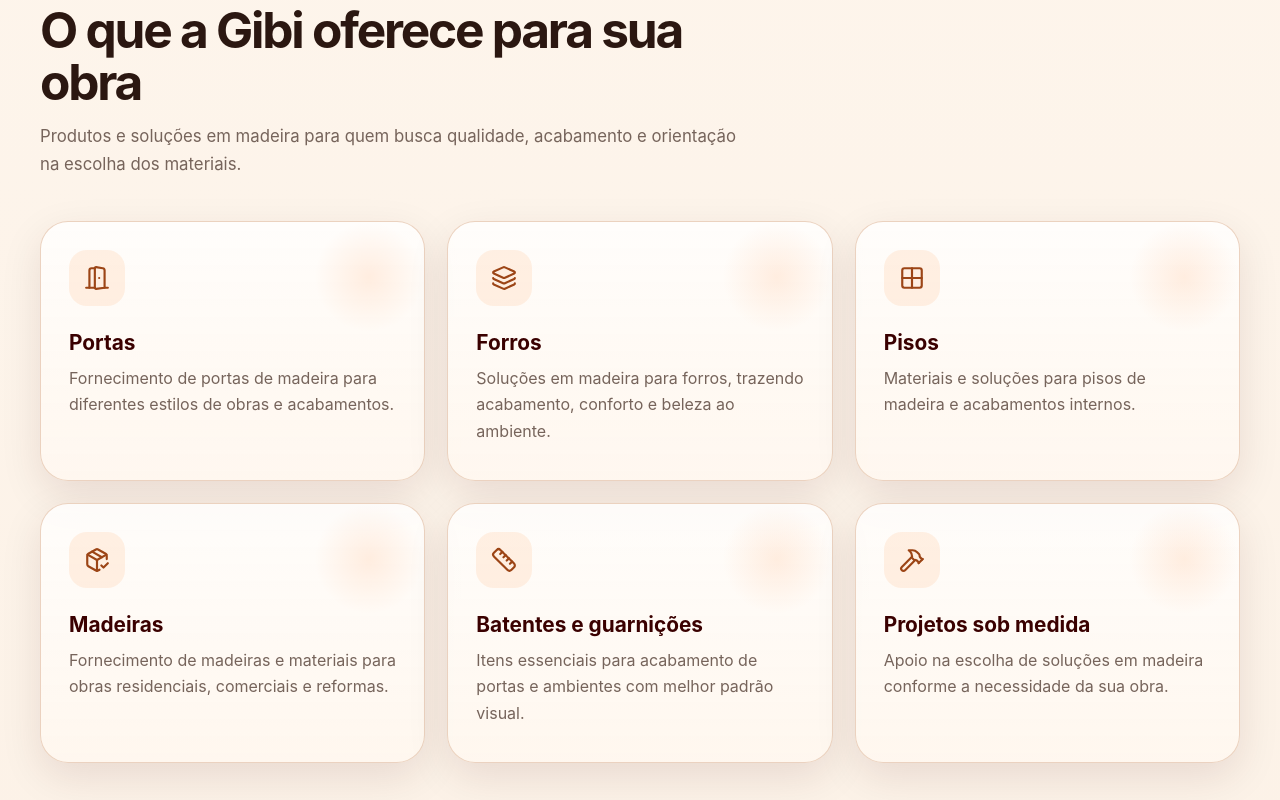
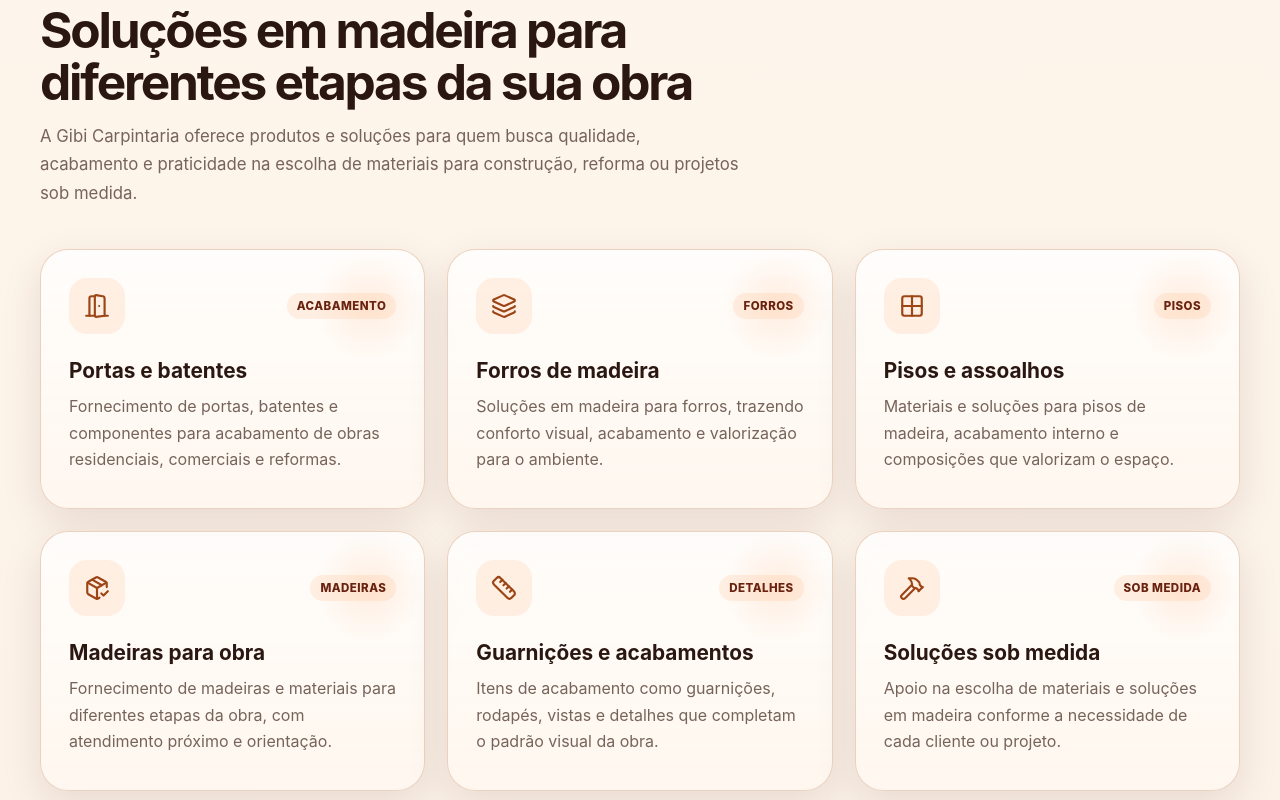
Before and after one commit to PontesDiogo/gibi-carpintaria-site, a React (Vite) app: page / in a window 1280 px wide. Shown: the part 1160-1960 px from the top of the page. Built offline with nearby package versions, Linux system fonts and the light colour scheme.

Commit message:
feat: melhora apresentação de serviços e projetos realizados

```diff
--- a/index.html
+++ b/index.html
@@ -2,9 +2,9 @@
 <html lang="en">
   <head>
     <meta charset="UTF-8" />
-    <link rel="icon" type="image/svg+xml" href="/favicon.svg" />
+    <link rel="icon" type="image/svg+xml" href="/logoGibi.svg" />
     <meta name="viewport" content="width=device-width, initial-scale=1.0" />
-    <title>gibi-carpintaria-site</title>
+    <title>Gibi Carpintaria</title>
   </head>
   <body>
     <div id="root"></div>
--- a/src/components/home/ProjectsSection.tsx
+++ b/src/components/home/ProjectsSection.tsx
@@ -7,10 +7,13 @@
       <div className="container">
         <div className="section-heading section-heading--center">
           <span className="section-badge">Projetos realizados</span>
-          <h2>Serviços e soluções entregues pela Gibi</h2>
+
+          <h2>Serviços e soluções que representam a qualidade da Gibi</h2>
+
           <p>
-            Confira alguns exemplos de serviços e fornecimentos que representam
-            as soluções oferecidas pela Gibi Carpintaria.
+            Veja exemplos de fornecimentos, aplicações e soluções em madeira
+            que demonstram como a Gibi pode apoiar diferentes tipos de obras,
+            reformas e acabamentos.
           </p>
         </div>
 
--- a/src/components/home/ServiceSection.tsx
+++ b/src/components/home/ServiceSection.tsx
@@ -10,52 +10,61 @@
 const services = [
   {
     icon: DoorOpen,
-    title: 'Portas',
+    title: 'Portas e batentes',
     description:
-      'Fornecimento de portas de madeira para diferentes estilos de obras e acabamentos.',
+      'Fornecimento de portas, batentes e componentes para acabamento de obras residenciais, comerciais e reformas.',
+    tag: 'Acabamento',
   },
   {
     icon: Layers,
-    title: 'Forros',
+    title: 'Forros de madeira',
     description:
-      'Soluções em madeira para forros, trazendo acabamento, conforto e beleza ao ambiente.',
+      'Soluções em madeira para forros, trazendo conforto visual, acabamento e valorização para o ambiente.',
+    tag: 'Forros',
   },
   {
     icon: Grid2X2,
-    title: 'Pisos',
+    title: 'Pisos e assoalhos',
     description:
-      'Materiais e soluções para pisos de madeira e acabamentos internos.',
+      'Materiais e soluções para pisos de madeira, acabamento interno e composições que valorizam o espaço.',
+    tag: 'Pisos',
   },
   {
     icon: PackageCheck,
-    title: 'Madeiras',
+    title: 'Madeiras para obra',
     description:
-      'Fornecimento de madeiras e materiais para obras residenciais, comerciais e reformas.',
+      'Fornecimento de madeiras e materiais para diferentes etapas da obra, com atendimento próximo e orientação.',
+    tag: 'Madeiras',
   },
   {
     icon: Ruler,
-    title: 'Batentes e guarnições',
+    title: 'Guarnições e acabamentos',
     description:
-      'Itens essenciais para acabamento de portas e ambientes com melhor padrão visual.',
+      'Itens de acabamento como guarnições, rodapés, vistas e detalhes que completam o padrão visual da obra.',
+    tag: 'Detalhes',
   },
   {
     icon: Hammer,
-    title: 'Projetos sob medida',
+    title: 'Soluções sob medida',
     description:
-      'Apoio na escolha de soluções em madeira conforme a necessidade da sua obra.',
+      'Apoio na escolha de materiais e soluções em madeira conforme a necessidade de cada cliente ou projeto.',
+    tag: 'Sob medida',
   },
 ]
 
-export function ServicesSection() {
+export function ServiceSection() {
   return (
     <section id="servicos" className="section services">
       <div className="container">
         <div className="section-heading">
-          <span className="section-badge">Serviços</span>
-          <h2>O que a Gibi oferece para sua obra</h2>
+          <span className="section-badge">Serviços e produtos</span>
+
+          <h2>Soluções em madeira para diferentes etapas da sua obra</h2>
+
           <p>
-            Produtos e soluções em madeira para quem busca qualidade,
-            acabamento e orientação na escolha dos materiais.
+            A Gibi Carpintaria oferece produtos e soluções para quem busca
+            qualidade, acabamento e praticidade na escolha de materiais para
+            construção, reforma ou projetos sob medida.
           </p>
         </div>
 
@@ -65,11 +74,16 @@
 
             return (
               <article className="service-card" key={service.title}>
-                <div className="service-card__icon">
-                  <Icon size={26} />
+                <div className="service-card__top">
+                  <div className="service-card__icon">
+                    <Icon size={26} />
+                  </div>
+
+                  <span className="service-card__tag">{service.tag}</span>
                 </div>
 
                 <h3>{service.title}</h3>
+
                 <p>{service.description}</p>
               </article>
             )
--- a/src/components/layout/Navbar.tsx
+++ b/src/components/layout/Navbar.tsx
@@ -27,7 +27,7 @@
           </span>
 
           <div>
-            <strong>Gibi Carpintaria</strong>
+            <strong>Gibi Industria e Comércio de Madeiras</strong>
             <small>Madeira, obra e acabamento</small>
           </div>
         </button>
--- a/src/components/pages/HomePage.tsx
+++ b/src/components/pages/HomePage.tsx
@@ -4,7 +4,7 @@
 import { ContactSection } from '../home/ContactSection'
 import { HeroSection } from '../home/HeroSection'
 import { ProjectsSection } from '../home/ProjectsSection'
-import { ServicesSection } from '../home/ServiceSection'
+import { ServiceSection } from '../home/ServiceSection'
 
 export function HomePage() {
   return (
@@ -13,7 +13,7 @@
 
       <main>
         <HeroSection />
-        <ServicesSection />
+        <ServiceSection />
         <AboutSection />
         <ProjectsSection />
         <ContactSection />
--- a/src/components/projects/projectCard.tsx
+++ b/src/components/projects/projectCard.tsx
@@ -6,6 +6,15 @@
 }
 
 export function ProjectCard({ project }: ProjectCardProps) {
+  const location =
+    project.cidade && project.estado
+      ? `${project.cidade}/${project.estado}`
+      : 'Local não informado'
+
+  const mailSubject = `Orçamento parecido com: ${project.titulo}`
+
+  const mailBody = `Olá, vi no site da Gibi Carpintaria o serviço "${project.titulo}" e gostaria de solicitar um orçamento parecido.`
+
   return (
     <article className="project-card">
       <div className="project-card__image">
@@ -15,9 +24,7 @@
       <div className="project-card__content">
         <div className="project-card__location">
           <MapPin size={16} />
-          <span>
-            {project.cidade}/{project.estado}
-          </span>
+          <span>{location}</span>
         </div>
 
         <h3>{project.titulo}</h3>
@@ -32,7 +39,9 @@
 
         <a
           className="project-card__link"
-          href={`mailto:vendas@gibicarpintaria.com?subject=Orçamento parecido com: ${project.titulo}&body=Olá, vi no site o serviço "${project.titulo}" e gostaria de solicitar um orçamento parecido.`}
+          href={`mailto:vendas@gibicarpintaria.com?subject=${encodeURIComponent(
+            mailSubject,
+          )}&body=${encodeURIComponent(mailBody)}`}
         >
           Quero um orçamento parecido
           <ArrowUpRight size={17} />
--- a/src/data/mockProjects.ts
+++ b/src/data/mockProjects.ts
@@ -3,15 +3,15 @@
 export const mockProjects: Project[] = [
   {
     id: '1',
-    titulo: 'Fornecimento de porta de madeira',
+    titulo: 'Fornecimento de portas para obra residencial',
     descricao:
-      'Fornecimento de porta de madeira para acabamento residencial, com orientação sobre medidas, modelo e aplicação ideal para a obra.',
+      'Fornecimento de portas de madeira, batentes e itens de acabamento para aplicação em obra residencial, com orientação sobre medidas e escolha dos materiais.',
     endereco: 'Endereço não informado',
     cidade: 'Itu',
     estado: 'SP',
-    servicos: ['Portas', 'Madeira', 'Acabamento'],
+    servicos: ['Portas', 'Batentes', 'Acabamento'],
     imagem:
-      'https://images.unsplash.com/photo-1615873968403-89e068629265?auto=format&fit=crop&w=900&q=80',
+      'https://images.unsplash.com/photo-1505693416388-ac5ce068fe85?auto=format&fit=crop&w=1000&q=80',
     publicado: true,
     created_at: '2026-05-27',
   },
@@ -19,13 +19,13 @@
     id: '2',
     titulo: 'Solução em forro de madeira',
     descricao:
-      'Atendimento para fornecimento de materiais em madeira voltados para aplicação em forros, trazendo acabamento e conforto visual ao ambiente.',
+      'Fornecimento de materiais em madeira voltados para aplicação em forros, trazendo acabamento, aconchego e valorização visual ao ambiente.',
     endereco: 'Endereço não informado',
     cidade: 'Itu',
     estado: 'SP',
-    servicos: ['Forros', 'Madeira', 'Projeto sob medida'],
+    servicos: ['Forros', 'Madeira', 'Acabamento interno'],
     imagem:
-      'https://images.unsplash.com/photo-1600585154340-be6161a56a0c?auto=format&fit=crop&w=900&q=80',
+      'https://images.unsplash.com/photo-1600566753086-00f18fb6b3ea?auto=format&fit=crop&w=1000&q=80',
     publicado: true,
     created_at: '2026-05-27',
   },
@@ -33,14 +33,15 @@
     id: '3',
     titulo: 'Materiais para acabamento interno',
     descricao:
-      'Fornecimento de itens para acabamento interno, incluindo madeiras, batentes, guarnições e soluções para obras residenciais e comerciais.',
+      'Fornecimento de madeiras, guarnições, rodapés e detalhes para acabamento interno, auxiliando na composição final da obra.',
     endereco: 'Endereço não informado',
     cidade: 'Itu',
     estado: 'SP',
-    servicos: ['Batentes', 'Guarnições', 'Acabamentos'],
+    servicos: ['Guarnições', 'Rodapés', 'Acabamentos'],
     imagem:
-      'https://images.unsplash.com/photo-1600566753190-17f0baa2a6c3?auto=format&fit=crop&w=900&q=80',
+      'https://images.unsplash.com/photo-1600607687939-ce8a6c25118c?auto=format&fit=crop&w=1000&q=80',
     publicado: true,
     created_at: '2026-05-27',
   },
+
 ]
--- a/src/styles/layout.css
+++ b/src/styles/layout.css
@@ -305,13 +305,40 @@
   color: var(--color-wood-600);
 }
 
+.service-card__top {
+  position: relative;
+  z-index: 1;
+  display: flex;
+  align-items: center;
+  justify-content: space-between;
+  gap: 12px;
+}
+
+.service-card__tag {
+  display: inline-flex;
+  align-items: center;
+  justify-content: center;
+  padding: 6px 10px;
+  border-radius: 999px;
+  background: rgba(255, 177, 124, 0.18);
+  color: var(--color-wood-800);
+  font-size: 0.72rem;
+  font-weight: 850;
+  letter-spacing: 0.04em;
+  text-transform: uppercase;
+}
+
 .service-card h3 {
+  position: relative;
+  z-index: 1;
   margin: 24px 0 10px;
-  color: var(--color-wood-950);
+  color: var(--color-wood-900);
   font-size: 1.3rem;
 }
 
 .service-card p {
+  position: relative;
+  z-index: 1;
   margin: 0;
   color: var(--color-muted);
   line-height: 1.65;
```
Also changed, not shown: public/logoGibi.svg (added), 1 other file (tests, documents, lock files or other folders).
